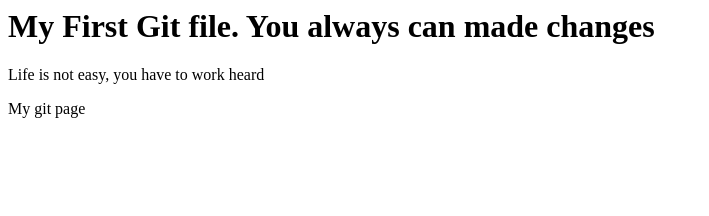
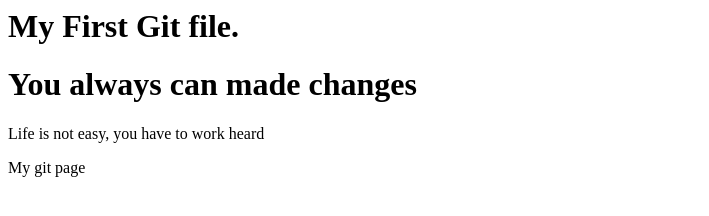
Before and after one commit to khushadi/firstgitRepo, a plain HTML site: page index.html in a window 1280 px wide. Shown: the whole page, without its empty margins (0-709 px from the left). Drawn offline with Linux system fonts and the light colour scheme.

Commit message:
Update index.html
commit changes

```diff
--- a/index.html
+++ b/index.html
@@ -1,7 +1,7 @@
 <html>
 <body>
-
-<h1>My First Git file. You always can made changes</h1>
+<h1>My First Git file.</h1>
+<h1>You always can made changes</h1>
 
 <p>Life is not easy, you have to work heard </p>
 <p>My git page </p>
```
